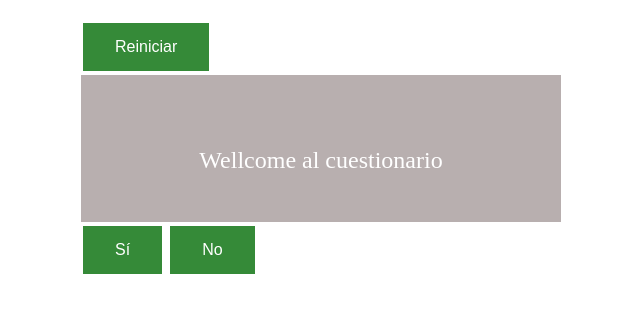
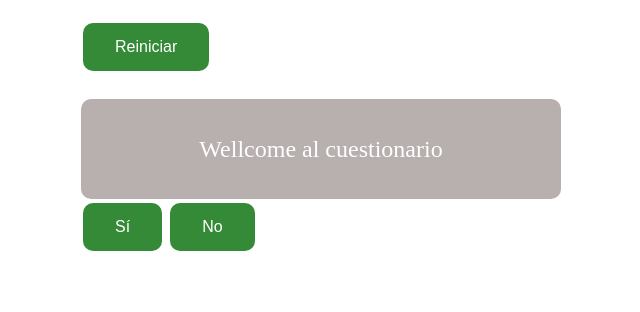
Before and after one commit to INFNMNXMN/Web-Aventura, a plain HTML site: page index.html in a window 1280 px wide. Shown: the part 98-410 px from the top of the page, without its empty margins (319-959 px from the left). Drawn offline with Linux system fonts and the light colour scheme.

Commit message:
Update index.html

```diff
--- a/index.html
+++ b/index.html
@@ -16,6 +16,7 @@
         .button {
             background-color: #358a38;
             border: none;
+            border-radius: 10px;
             color: white;
             padding: 15px 32px;
             text-align: center;
@@ -24,6 +25,7 @@
             font-size: 16px;
             margin: 4px 2px;
             cursor: pointer;
+
           }
         </style>
     </head>
@@ -47,11 +49,12 @@
                         <h1>Benvingut a la teva aventura, llegeix i disfruta!</h1>
                     </div>
 
-                    <button class="button" onclick="reinici()">Reiniciar</button><div id="PAG"></div>
+                    <button class="button" onclick="reinici()">Reiniciar</button>
 
 
-                    <section style="background-color:rgb(184, 175, 175);padding:2em;text-align: center;font-size:x-large;color:white;" ><p class="text" ></p><div id="HIST"></div></section>
-                    <div style="align-self: center;">
+                    <section style="background-color:rgb(184, 175, 175);height: 100px;text-align:center;line-height: 100px;font-size:x-large;color:white;border-radius: 10px;" ><p class="text" ></p><div id="HIST"></div></section>
+                    <div>
+                        <div id="PAG" style="text-align: center;"></div>
                         <button class="button"  id="buttY" onclick="ferSi()">Sí</button>
                         <button class="button"  id="buttN" onclick="ferNo()">No</button>
 
```
